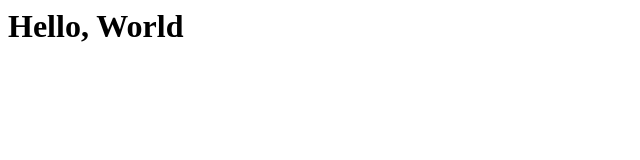
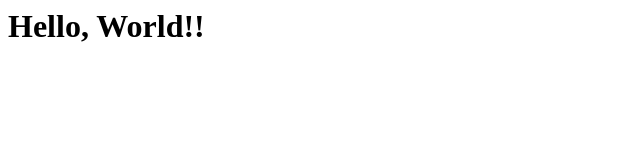
Before and after one commit to vsueksagan3/MyFirstGitProject-F71, a plain HTML site: page index.html in a window 1280 px wide. Shown: the full height of the page, 0-640 px from the left. Drawn offline with Linux system fonts and the light colour scheme.

Commit message:
added another exclamation point to my index.html page

```diff
--- a/index.html
+++ b/index.html
@@ -1 +1 @@
-<h1>Hello, World</h1>
+<h1>Hello, World!!</h1>
```
